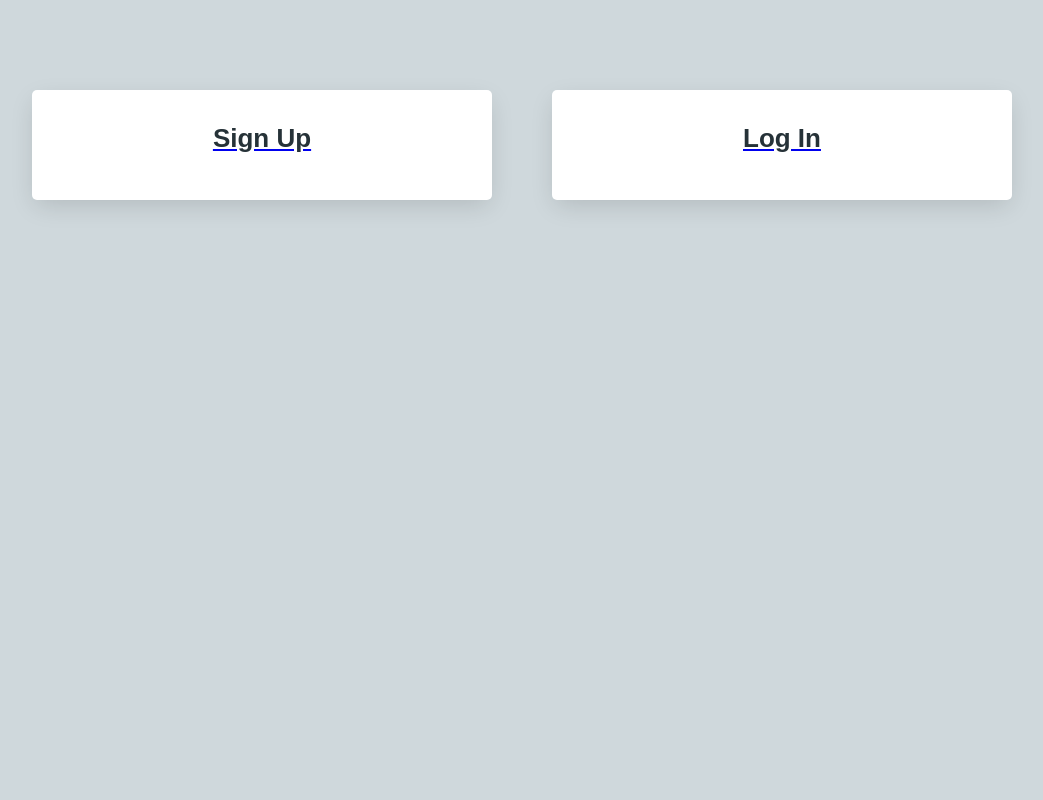
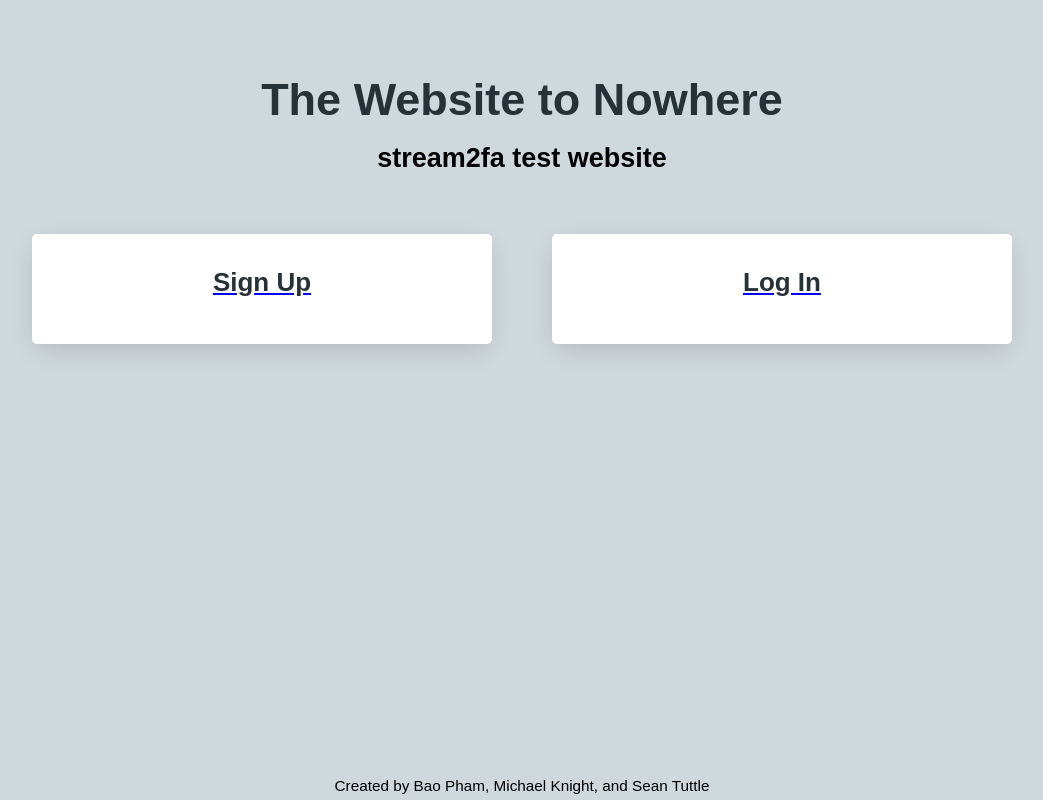
Before and after one commit to vandysean/CS4287Project, a Flask app: page / in a window 1280 px wide. Shown: the whole page, without its empty margins (118-1161 px from the left). Run offline with Flask 2, Linux system fonts and the light colour scheme.

Commit message:
Update test app look

```diff
--- a/stream2fa-testapp/static/css/styles.css
+++ b/stream2fa-testapp/static/css/styles.css
@@ -17,6 +17,10 @@
   --secondary: #CFD8DC;
   --secondary-dark: #B0BEC5;
   --red: #EF4836;
+}
+
+html, body {
+  height: 100%;
 }
 
 * {
@@ -59,7 +63,7 @@ p {
 /* Cards */
 .card-wrapper {
   margin: 0 auto;
-  padding: 90px 30px;
+  padding: 60px 30px;
   flex-wrap: wrap;
   justify-content: center;
   display: flex;
--- a/stream2fa-testapp/templates/base.html
+++ b/stream2fa-testapp/templates/base.html
@@ -17,6 +17,8 @@
   {# Template inserted here #}
   {% endblock %}
 
+  <div class="center" style="position: absolute; width: 100%; bottom: 0; font-size: 85%;">
+    <p style="margin: 0;">Created by Bao Pham, Michael Knight, and Sean Tuttle</p>
+  </div>
 </body>
-
 </html>
--- a/stream2fa-testapp/templates/home.html
+++ b/stream2fa-testapp/templates/home.html
@@ -1,6 +1,14 @@
 {% extends "base.html" %}
 
 {% block content %}
+<div class="center" style="padding-top: 50px;">
+  <h1 style="font-family: papyrus, fantasy; font-size: 250%; margin-bottom: 15px;">
+    The Website to Nowhere
+  </h1>
+  <h2 style="font-family: papyrus, fantasy; color: black; font-size: 150%; margin-bottom: 0;">
+    stream2fa test website
+  </h2>
+</div>
 <div class="card-wrapper">
   <div class="card">
 
--- a/stream2fa-testapp/templates/login.html
+++ b/stream2fa-testapp/templates/login.html
@@ -1,6 +1,9 @@
 {% extends "base.html" %}
 
 {% block content %}
+<div style="padding: 25px 0px 0px 35px;">
+  <a href="{{url_for('home')}}" class="btn" style="margin: 0;">Home</a>
+</div>
 <div class="card-wrapper">
   <div class="card">
 
--- a/stream2fa-testapp/templates/signup.html
+++ b/stream2fa-testapp/templates/signup.html
@@ -1,6 +1,9 @@
 {% extends "base.html" %}
 
 {% block content %}
+<div style="padding: 25px 0px 0px 35px;">
+  <a href="{{url_for('home')}}" class="btn" style="margin: 0;">Home</a>
+</div>
 <div class="card-wrapper">
   <div class="card">
 
```
